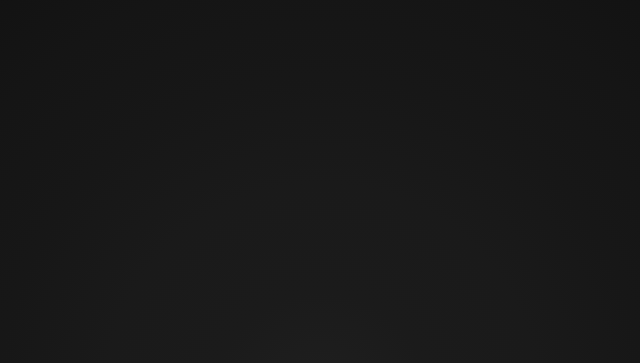
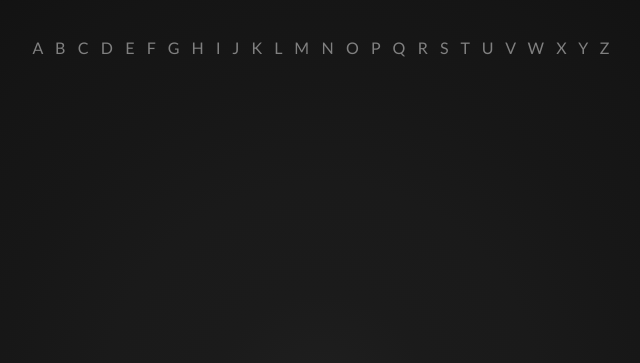
Before and after one commit to bosmat-haifa/1, a plain HTML site: page index.html in a window 1280 px wide. Shown: the top 363 px of the page, without its empty margins (319-959 px from the left). Drawn offline with Linux system fonts and the light colour scheme.

Commit message:
Update index.html

```diff
--- a/index.html
+++ b/index.html
@@ -111,6 +111,16 @@
             z-index: 1;
         }
 
+        p {
+            position: absolute;
+            color: gray;
+            text-align: center;
+            top: 20px;
+            width: 100%;
+            z-index: 1;
+            font-size: 16px;
+        }
+
         </style>
 
             <div class="background" width="1920px" height="1080px"></div>
```
